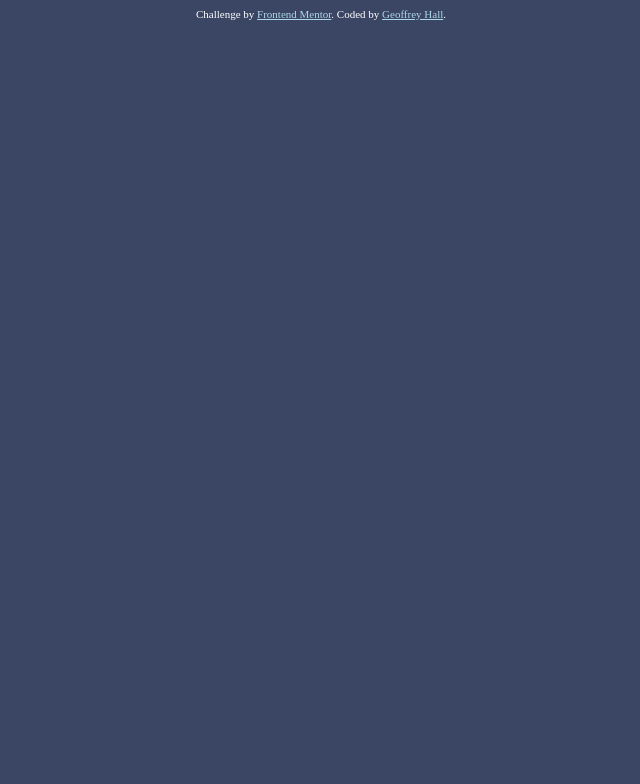
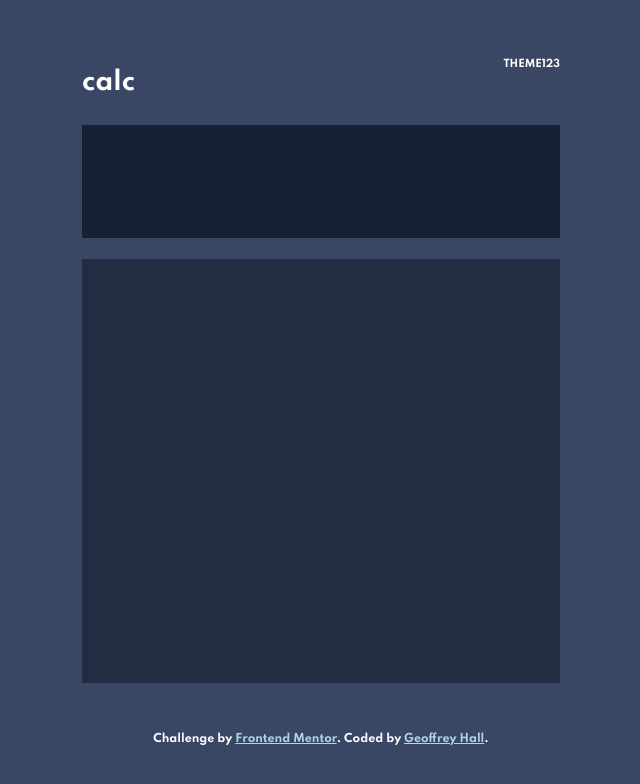
Before and after one commit to geoffreywaynehall/Calculator, a React app: page / in a window 1280 px wide. Shown: the whole page, without its empty margins (319-959 px from the left). Built offline with nearby package versions, Linux system fonts and the light colour scheme.

Commit message:
Basic styling

```diff
--- a/index.css
+++ b/index.css
@@ -1,8 +1,55 @@
+@import url('https://fonts.googleapis.com/css2?family=Spartan:wght@700&display=swap');
+
 html {
-    background-color: #3B4664;
+    background-color: #3a4764;
     color: white;
+    font-family: Spartan;
+}
+
+.attribution {
+    font-size: 11px;
+    text-align: center;
 }
 
 .attribution a {
     color: lightblue;
 }
+
+#calculator {
+    max-width: 478px;
+    min-width: 327px;
+    margin: 50px auto;
+}
+
+h1 {
+    font-size: 25px;
+    position: relative;
+    display: inline-block;
+}
+
+h2 {
+    font-size: 10px;
+    position: relative;
+    display: inline-block;
+}
+
+.pad {
+    background-color: #232c43;
+    height: 424px;
+}
+
+.screen {
+    background-color: #182034;
+    height: 113px;
+    margin: 10px 0 21px;
+}
+
+.theme {
+    position: relative;
+    display: inline-block;
+    float: right;
+}
+
+.toggle {
+    background-color: #232c43;
+}
--- a/index.html
+++ b/index.html
@@ -10,7 +10,7 @@
 
   <!-- Feel free to remove these styles or customise in your own stylesheet 👍 -->
   <style>
-    .attribution { font-size: 11px; text-align: center; }
+
     .attribution a { color: hsl(228, 45%, 44%); }
   </style>
 </head>
--- a/index.js
+++ b/index.js
@@ -3,11 +3,20 @@ import * as ReactDOM from 'react-dom';
 import './index.css';
 
 class App extends React.Component {
-    state = {};
+    state = {
+        theme: 1
+    };
 
     render() {
         return (
-            <div></div>
+            <div id="calculator">
+                <h1>calc</h1>
+                <div class="theme">
+                    <h2>THEME</h2><h2>1</h2><h2>2</h2><h2>3</h2>
+                </div>
+                <div class="screen"></div>
+                <div class="pad"></div>
+            </div>
         );
     }
 }
```
